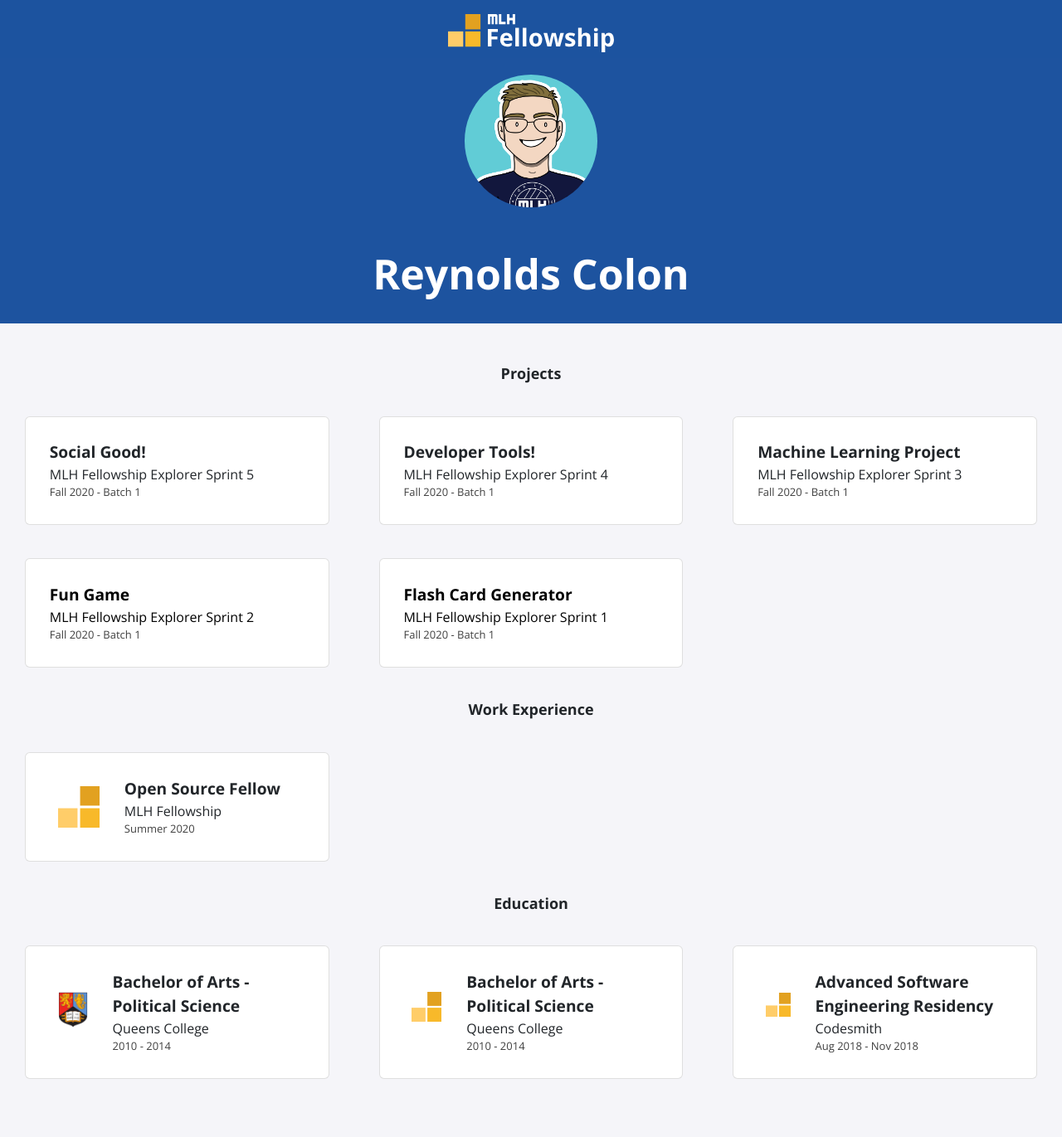
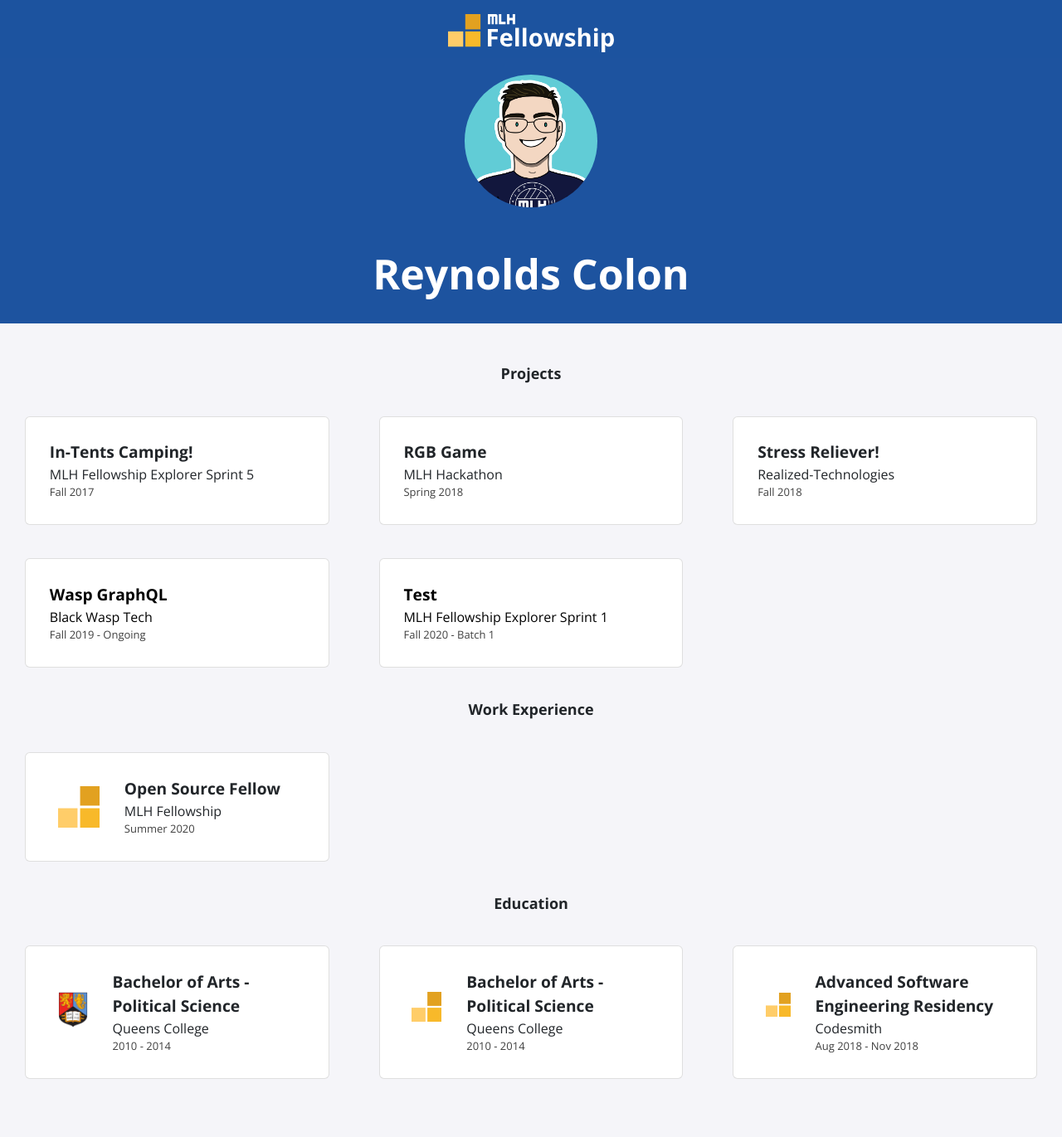
Before and after one commit to Rcolon100/Reynolds.colon, a Jekyll site: the page built from index.html, in a window 1280 px wide. Shown: the whole page at 83% size. Built offline with Jekyll 4.4.1, drawn with Linux system fonts in a browser that asks for light colours; nearby versions of some CDN libraries.

Commit message:
Update projects and img assets

```diff
--- a/_data/projects.yml
+++ b/_data/projects.yml
@@ -1,21 +1,24 @@
-- title: Social Good!
+- title: In-Tents Camping!
   event: MLH Fellowship Explorer Sprint 5
-  date: Fall 2020 - Batch 1
+  date: Fall 2017
+  page: itc
 
-- title: Developer Tools!
-  event: MLH Fellowship Explorer Sprint 4
-  date: Fall 2020 - Batch 1
+- title: RGB Game
+  event: MLH Hackathon
+  date: Spring 2018
+  page: rgbG
 
-- title: Machine Learning Project
-  event: MLH Fellowship Explorer Sprint 3
-  date: Fall 2020 - Batch 1
+- title: Stress Reliever!
+  event: Realized-Technologies
+  date: Fall 2018
+  page: sr
 
-- title: Fun Game
-  event: MLH Fellowship Explorer Sprint 2
-  date: Fall 2020 - Batch 1
+- title: Wasp GraphQL
+  event: Black Wasp Tech
+  date: Fall 2019 - Ongoing
   page-name: waspgraphql
 
-- title: Flash Card Generator
+- title: Test
   event: MLH Fellowship Explorer Sprint 1
   date: Fall 2020 - Batch 1
   page-name: sprint1
```
Also changed, not shown: projects/itc.md (added, +20 -0 lines), projects/rgbG.md (added, +20 -0 lines), projects/sr.md (added, +20 -0 lines), assets/img/logo.jpg.
